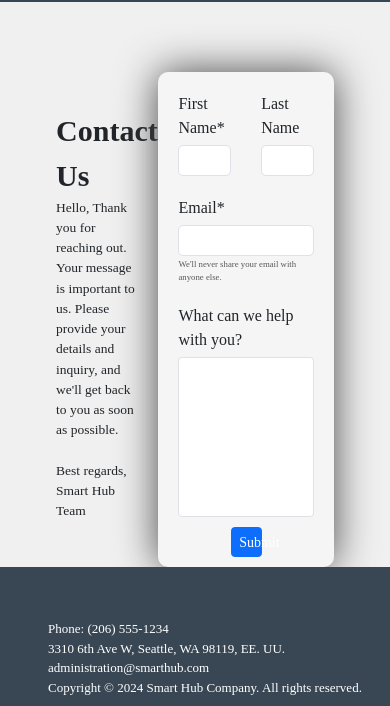
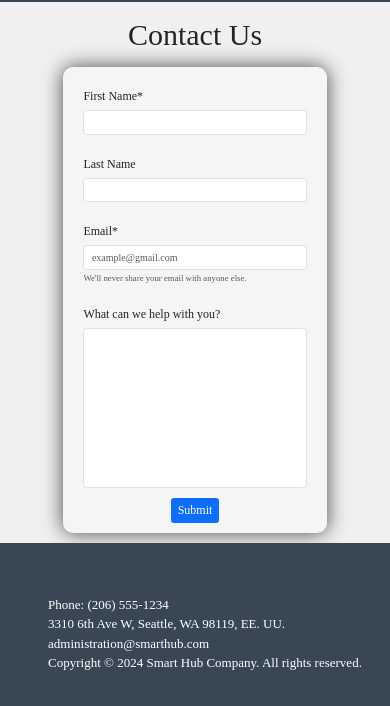
Before and after one commit to Bobasso/PreEntrega2Bobasso, a website: page pages/contact-us.html in a window 390 px wide. Shown: the part 138-844 px from the top of the page. Drawn offline with nearby package versions, Linux system fonts and the light colour scheme; a web font is replaced by a local one.

Commit message:
Responsive contact-us.html

```diff
--- a/pages/contact-us.html
+++ b/pages/contact-us.html
@@ -75,18 +75,20 @@
             <form action="post" enctype="text/plain" class="contact-us-form">
                 <div class="form-name">
                     <label for="first-name" class="form-label">First Name*</label>
-                    <input type="text" name="first-name" id="first-name" placeholder="" required class="form-control-sm">
+                    <input type="text" name="first-name" id="first-name" placeholder="" required class="form-control">
+                </div>
+                <div class="form-name">
                     <label for="last-name" class="form-label">Last Name</label>
-                    <input type="text" name="last-name" id="last-name" placeholder="" class="form-control-sm">
+                    <input type="text" name="last-name" id="last-name" placeholder="" class="form-control">
                 </div>
                 <div class="form-info">
                     <label for="email" class="form-label">Email*</label>
-                    <input type="email" name="email" id="email" placeholder="example@gmail.com" required class="form-control-sm">
+                    <input type="email" name="email" id="email" placeholder="example@gmail.com" required class="form-control">
                     <div id="emailHelp" class="form-text">We'll never share your email with anyone else.</div>
                 </div>
                 <div class="form-info">
                     <label for="textarea" class="form-label">What can we help with you?</label>
-                    <textarea name="textarea" id="textarea" cols="30" rows="10" class="form-control-sm"></textarea>
+                    <textarea name="textarea" id="textarea" cols="30" rows="10" class="form-control"></textarea>
                 </div>
                 <div class="form-button">
                     <button type="submit" name="submit" id="submit" class="btn btn-primary btn-sm submit-btn">Submit</button>
--- a/scss/layouts/_forms.scss
+++ b/scss/layouts/_forms.scss
@@ -38,3 +38,23 @@ textarea{
     font-size: 14px;
     width: 100%;
 }
+
+@media (max-width: 767.98px){
+    .contact-us-form{
+        box-shadow: 0px 0px 20px 0px rgb(71, 71, 71);
+        width: 90%;
+
+        label{
+            font-size: 12px;
+        }
+    }
+
+    .form-name{
+        display: flex;
+        flex-direction: column;
+    }
+
+    .submit-btn{
+        font-size: 12px;
+    }
+}
--- a/scss/views/_contact-us.scss
+++ b/scss/views/_contact-us.scss
@@ -22,3 +22,21 @@
         font-weight: bold;
     }
 }
+
+@media (max-width: 767.98px){
+    #container-desktop{
+        display: none;
+    }
+
+    #container-mobile{
+        width: 75%;
+        margin: 10px auto;
+        display: flex;
+        flex-direction: column;
+        align-items: center;
+
+        p{
+            font-size: 3rem;
+        }
+    }
+}
```
Also changed, not shown: css/main.css, 1 other file.
